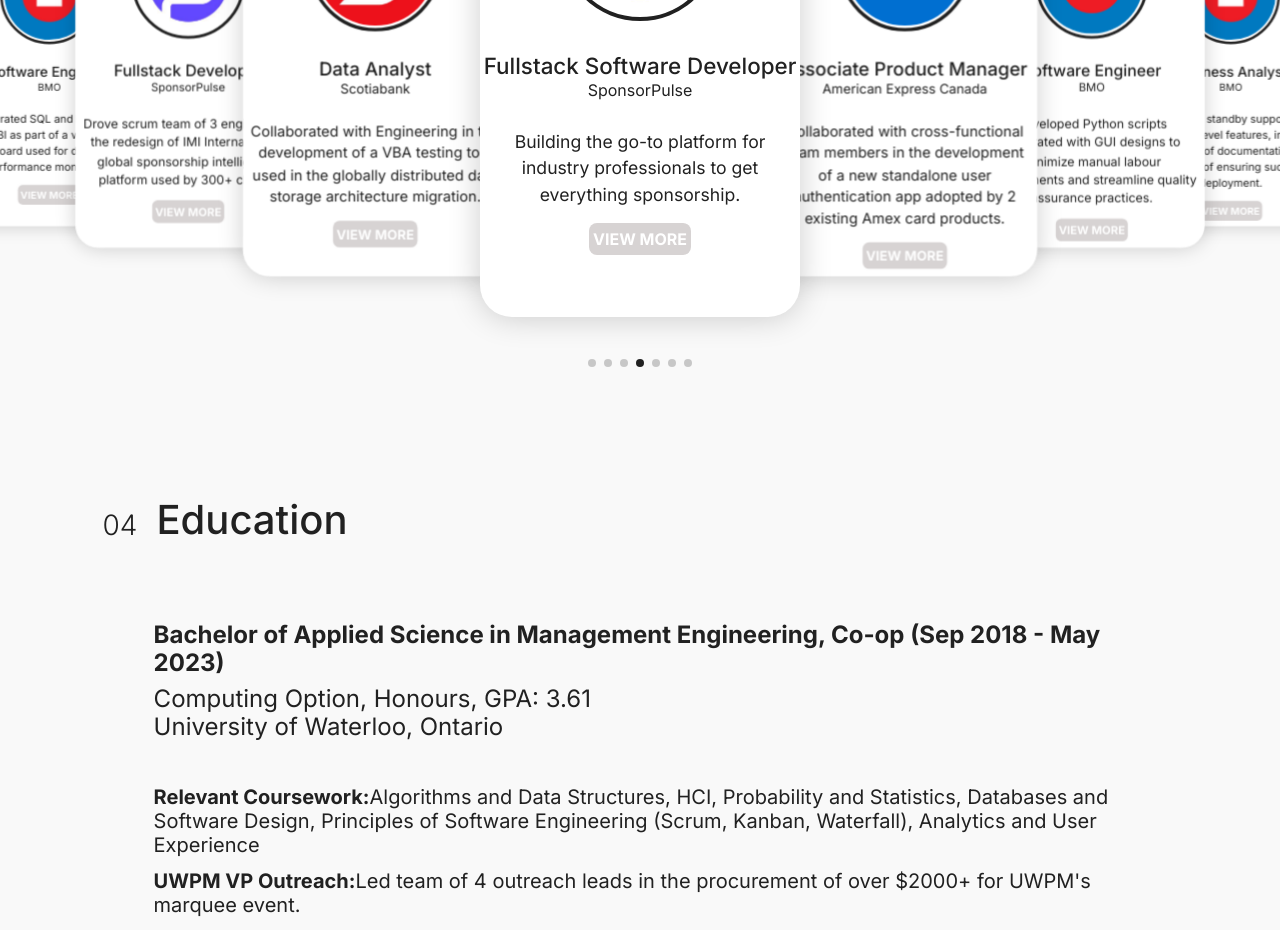
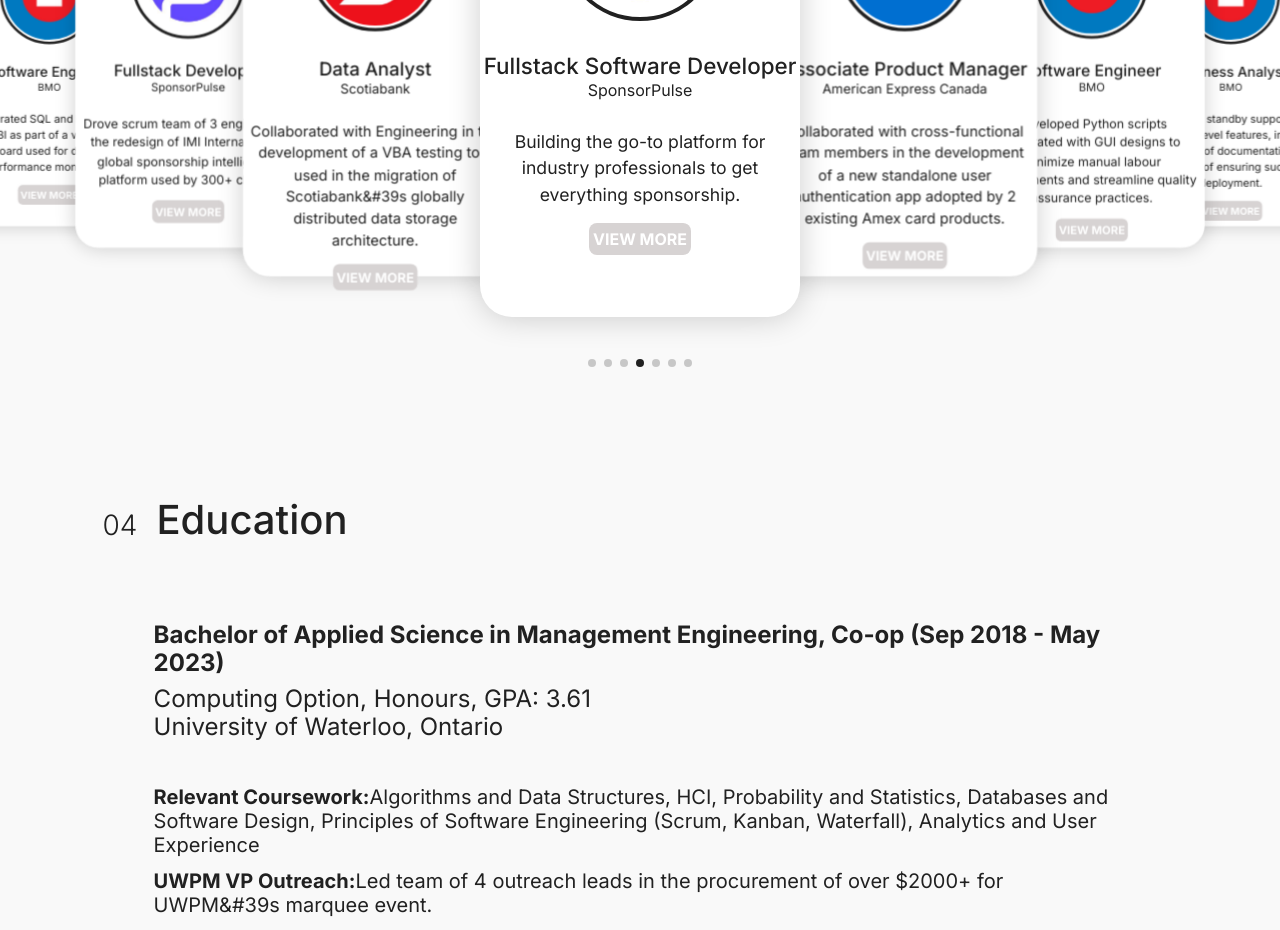
Before and after one commit to dhjiang1/darren-jiang, a Next.js app in the folder personal-site/: page / in a window 1280 px wide. Shown: the part 2820-3750 px from the top of the page. Built offline with nearby package versions, Linux system fonts and the light colour scheme.

Commit message:
Update page.tsx

```diff
--- a/personal-site/src/app/page.tsx
+++ b/personal-site/src/app/page.tsx
@@ -212,7 +212,7 @@
                 <div className="card-content">
                   <span className="card-title">Data Analyst</span>
                   <span className="card-company">Scotiabank</span>
-                  <p className="card-text">Collaborated with Engineering in the development of a VBA testing tool used in the globally distributed data storage architecture migration.</p>
+                  <p className="card-text">Collaborated with Engineering in the development of a VBA testing tool used in the migration of Scotiabank&#39s globally distributed data storage architecture.</p>
                   <button className="card-btn"><a href="https://drive.google.com/file/d/1-MvnU9SmC7aIMsoZW4Svk4UNT25bzSbk/view?usp=sharing" target="_blank">View More</a></button>
                 </div>
 
@@ -298,7 +298,7 @@
           <h2>Computing Option, Honours, GPA: 3.61</h2>
           <h2>University of Waterloo, Ontario</h2>
           <h3><b>Relevant Coursework:</b>Algorithms and Data Structures, HCI, Probability and Statistics, Databases and Software Design, Principles of Software Engineering (Scrum, Kanban, Waterfall), Analytics and User Experience</h3>
-          <h3><b>UWPM VP Outreach:</b>Led team of 4 outreach leads in the procurement of over $2000+ for UWPM's marquee event.</h3>
+          <h3><b>UWPM VP Outreach:</b>Led team of 4 outreach leads in the procurement of over $2000+ for UWPM&#39s marquee event.</h3>
           <h3><b>Digitizing KidsAbility:</b>Spearheaded development of a data analytics platform built with PostgreSQL and React.js to replace physical processes, saving practitioners <b>76 hours a week</b></h3>
         </div>
 
```
